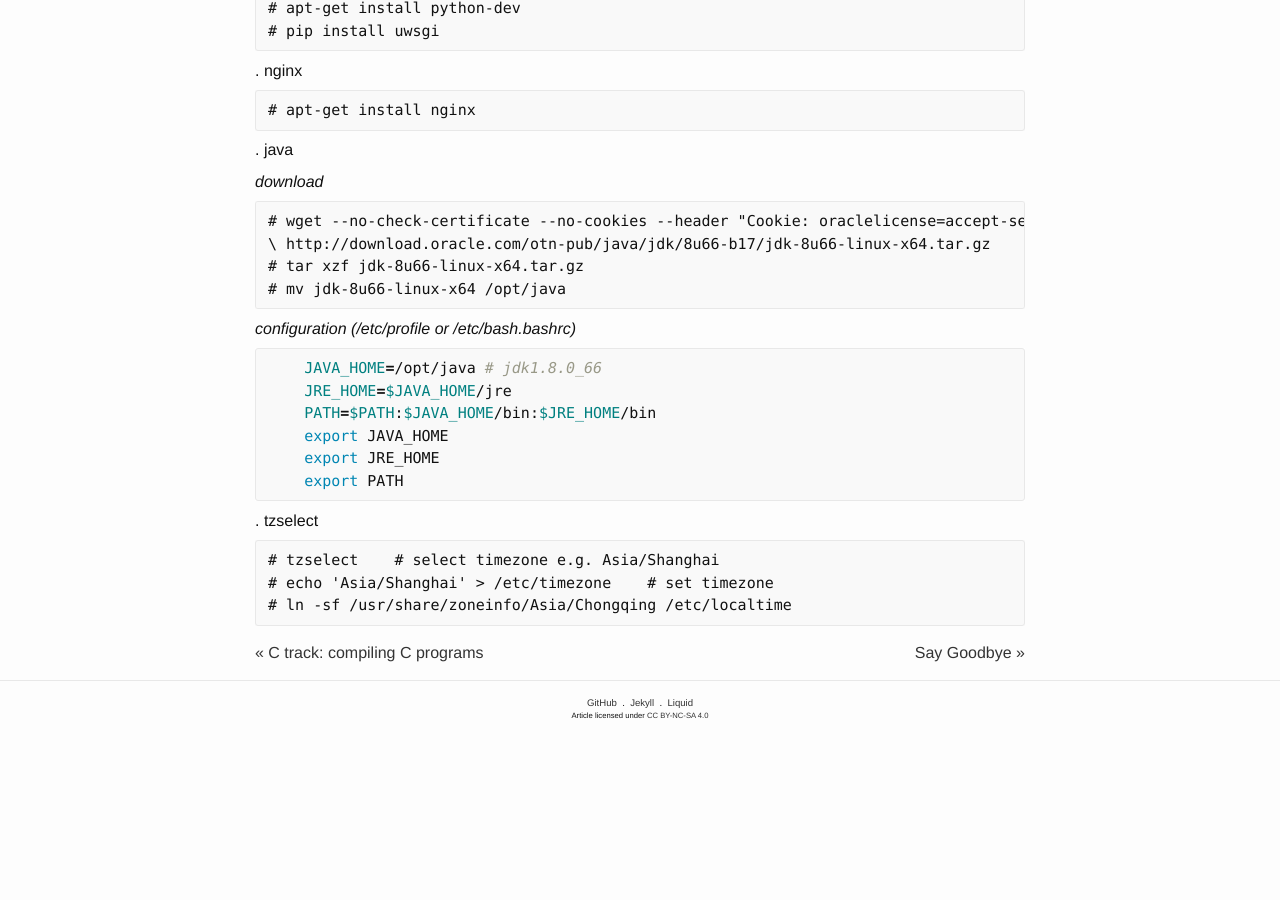
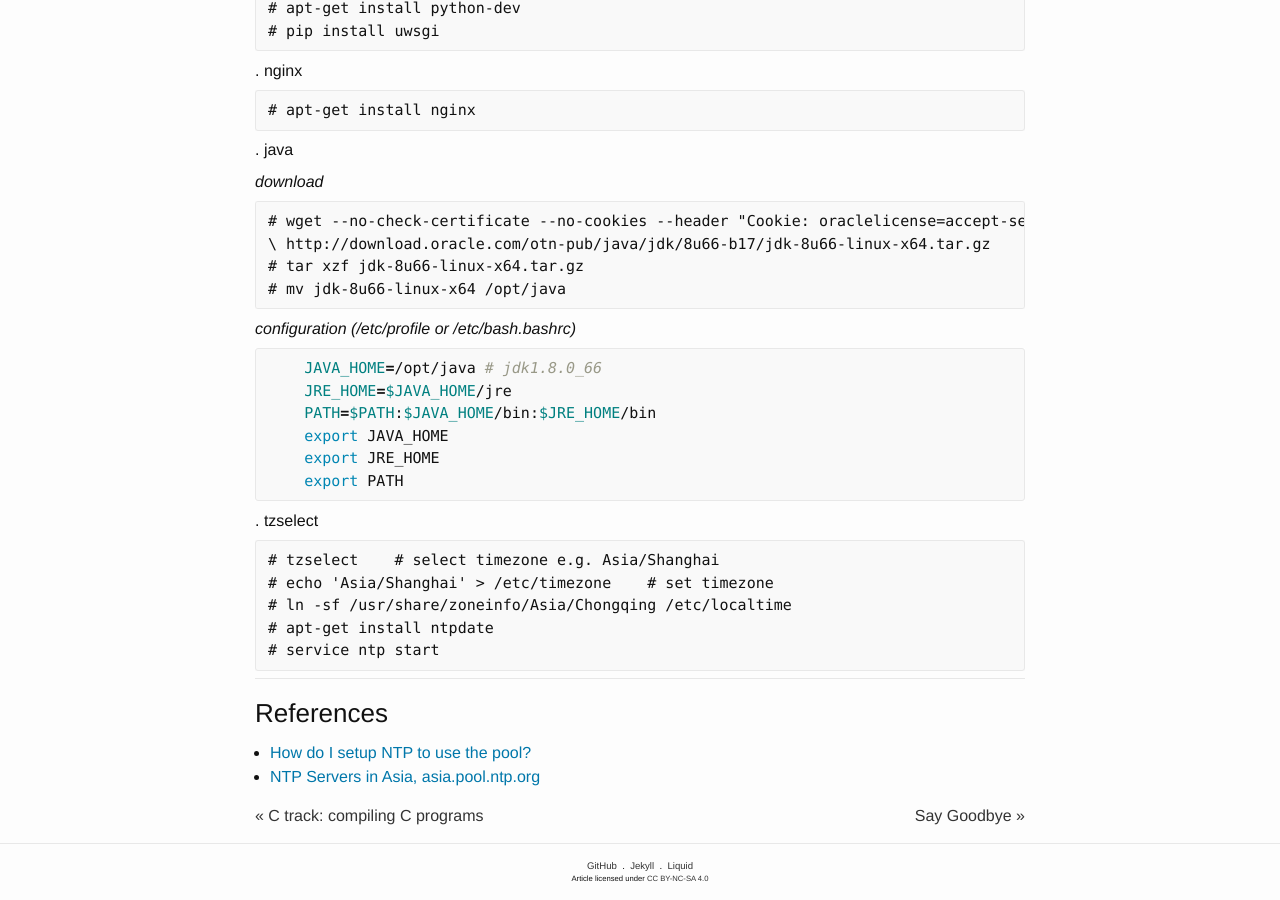
Before and after one commit to ousiax/ousiax.github.io, a Jekyll site: the page built from _posts/2015-08-31-Linux-Dev-(Debian).md, in a window 1280 px wide and 900 px high, scrolled down 2445 px. Built offline with Jekyll 4.4.1, drawn with Linux system fonts in a browser that asks for light colours; comment, search, counter and statistics services are not loaded; before the commit the page ends 3182 px from its top, so only the background shows below that.

Commit message:
Update 2015-08-31-Linux-Dev-(Debian).md

```diff
--- a/_posts/2015-08-31-Linux-Dev-(Debian).md
+++ b/_posts/2015-08-31-Linux-Dev-(Debian).md
@@ -149,3 +149,12 @@ tags: ['Linux', 'Debian',]
     # tzselect    # select timezone e.g. Asia/Shanghai
     # echo 'Asia/Shanghai' > /etc/timezone    # set timezone
     # ln -sf /usr/share/zoneinfo/Asia/Chongqing /etc/localtime
+    # apt-get install ntpdate
+    # service ntp start
+
+* * *
+
+### References
+
+* [How do I setup NTP to use the pool?](http://www.pool.ntp.org/en/use.html)
+* [NTP Servers in Asia, asia.pool.ntp.org](http://www.pool.ntp.org/zone/asia)
```
